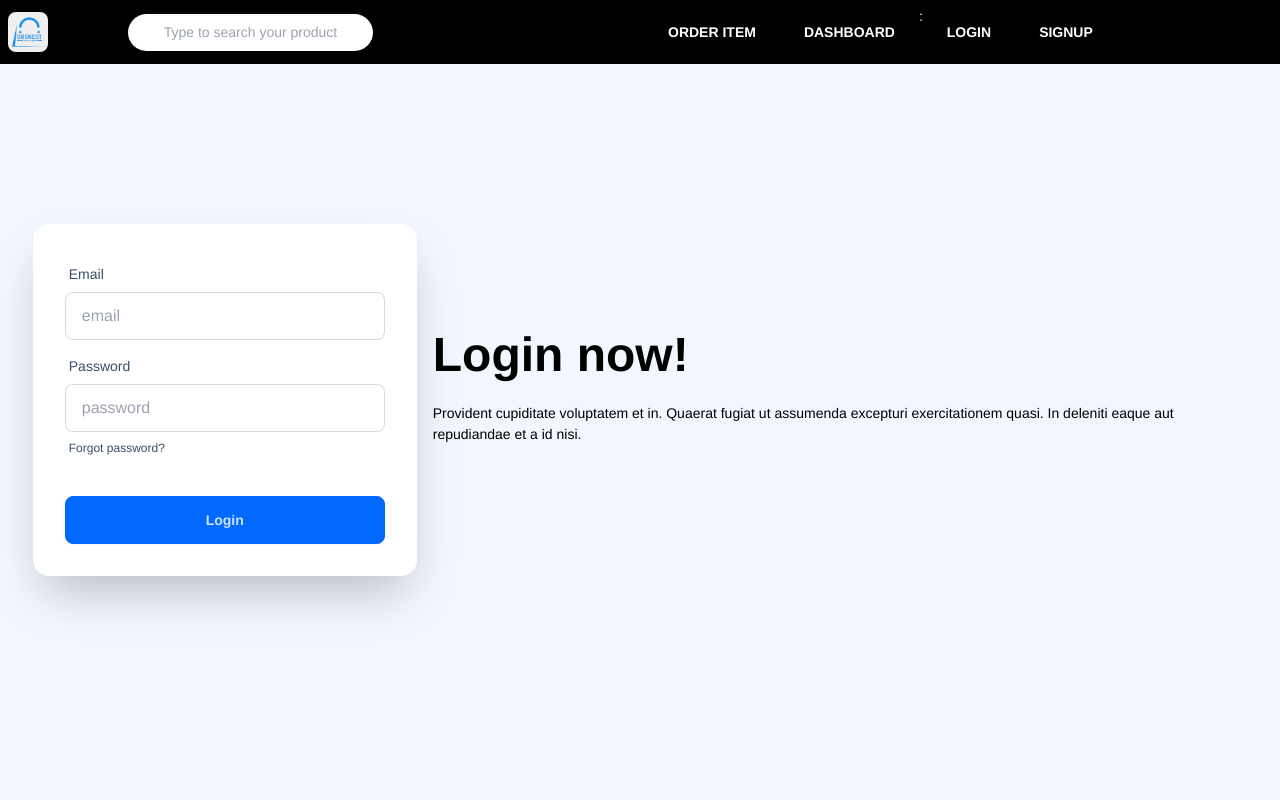
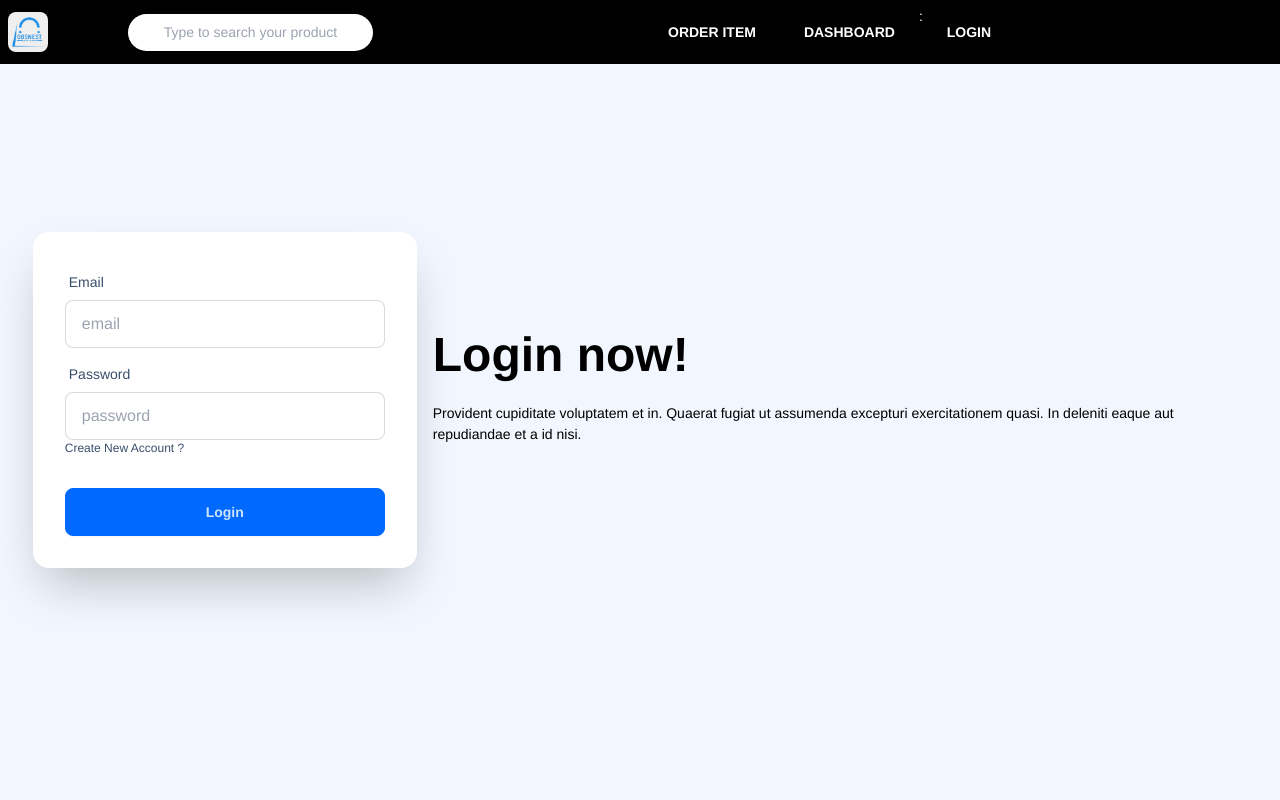
Before and after one commit to sadakatsrabon/Obsnest-MarketPlace, a React (Vite) app: page /login in a window 1280 px wide. Shown: the top 800 px of the page. Built offline with nearby package versions, Linux system fonts and the light colour scheme.

Commit message:
Added direction code

```diff
--- a/src/Shared/NavMenu.jsx
+++ b/src/Shared/NavMenu.jsx
@@ -11,9 +11,9 @@ const NavMenu = () => {
             <li><Link to='/dashboard/'><button className='btn-outline text-white bg-black p-2 bg-opacity-40 uppercase font-semibold rounded-md'>Dashboard</button></Link></li>
             <>
             </> :
+            <>
             <li><Link to="/login"><button className='btn-outline text-white bg-black p-2 bg-opacity-40 uppercase font-semibold rounded-md'>Login</button></Link></li>
-            <>
-                <li><Link to="/signup"><button className='btn-outline text-white bg-black p-2 bg-opacity-40 uppercase font-semibold rounded-md'>SignUp</button></Link></li>
+
             </>
         </>
     return (
--- a/src/pages/Login/Login.jsx
+++ b/src/pages/Login/Login.jsx
@@ -20,9 +20,7 @@ const Login = () => {
                                 <span className="label-text">Password</span>
                             </label>
                             <input type="password" placeholder="password" className="input input-bordered" required />
-                            <label className="label">
-                                <a href="#" className="label-text-alt link link-hover">Forgot password?</a>
-                            </label>
+                                <a href="/signup" className="label-text-alt link link-hover">Create New Account ?</a>
                         </div>
                         <div className="form-control mt-6">
                             <button className="btn btn-primary">Login</button>
--- a/src/pages/SignUp/SignUp.jsx
+++ b/src/pages/SignUp/SignUp.jsx
@@ -19,10 +19,8 @@ const SignUp = () => {
                             <label className="label">
                                 <span className="label-text">Password</span>
                             </label>
+                            <a href="/login" className="label-text-alt link link-hover">Already Have An Account ?</a>
                             <input type="password" placeholder="password" className="input input-bordered" required />
-                            <label className="label">
-                                <a href="#" className="label-text-alt link link-hover">Forgot password?</a>
-                            </label>
                         </div>
                         <div className="form-control mt-6">
                             <button className="btn btn-primary">SignUp</button>
```
